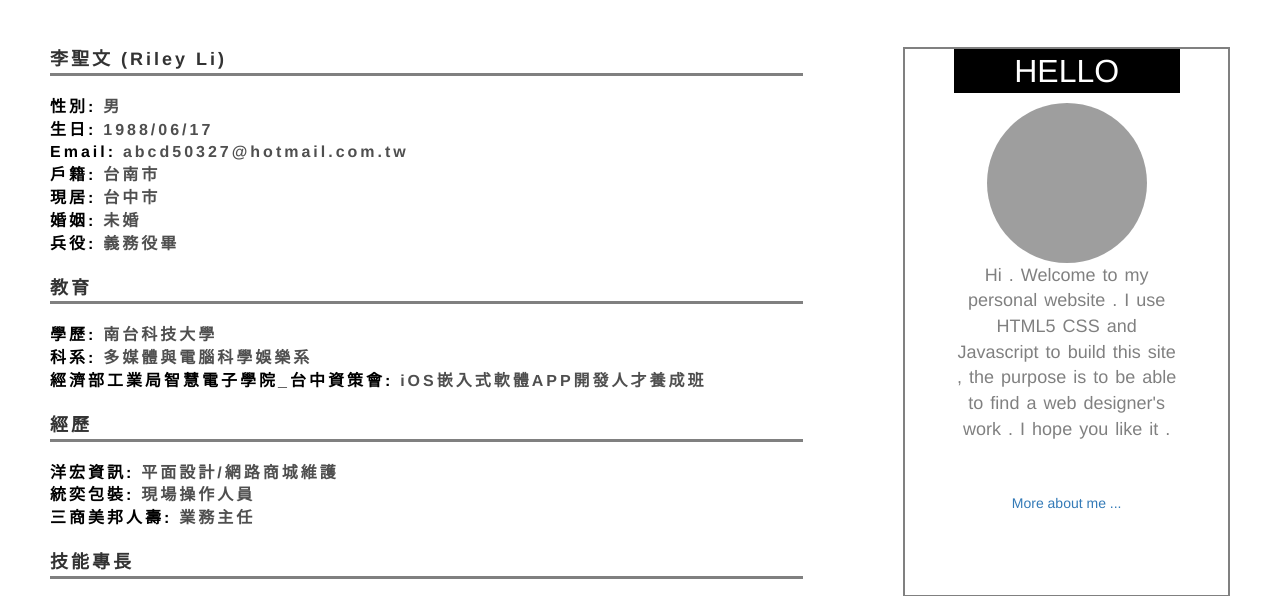
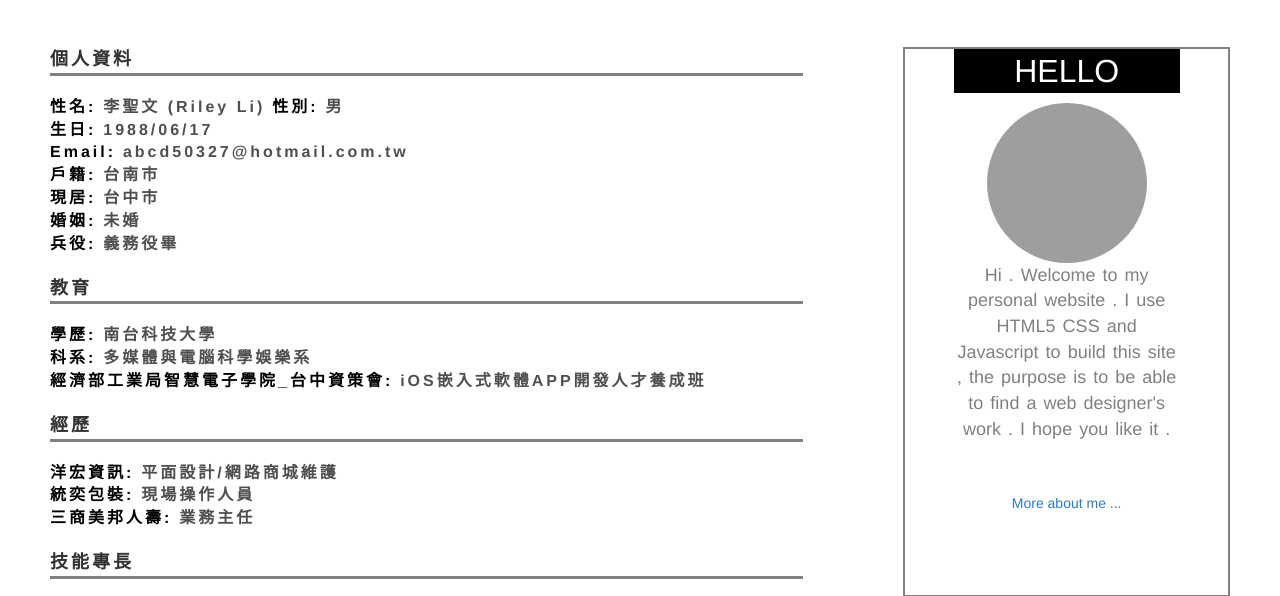
Before and after one commit to BorteauX/RileyWeb, a plain HTML site: page workspace/main/about.html in a window 1280 px wide. Shown: the part 203-799 px from the top of the page. Drawn offline with Linux system fonts and the light colour scheme; grey boxes are pictures that could not be loaded.

Commit message:
[修改]個人資料姓名

```diff
--- a/workspace/main/about.html
+++ b/workspace/main/about.html
@@ -51,8 +51,10 @@
                 <div class="mainwrap">
 
                     <div>
-                        <div class="personaldata ">李聖文 (Riley Li)</div>
-                        <div class="basicInfo"> <span class="question">性別:</span> <span class="answer">男</span>
+                        <div class="personaldata ">個人資料</div>
+                        <div class="basicInfo">
+                            <span class="question">性名:</span> <span class="answer">李聖文 (Riley Li)</span>
+                            <span class="question">性別:</span> <span class="answer">男</span>
                             <br /> <span class="question">生日:</span> <span class="answer">1988/06/17</span>
                             <br /> <span class="question">Email:</span> <span class="answer">abcd50327@hotmail.com.tw</span>
                             <br /> <span class="question">戶籍:</span> <span class="answer">台南市</span>
```
